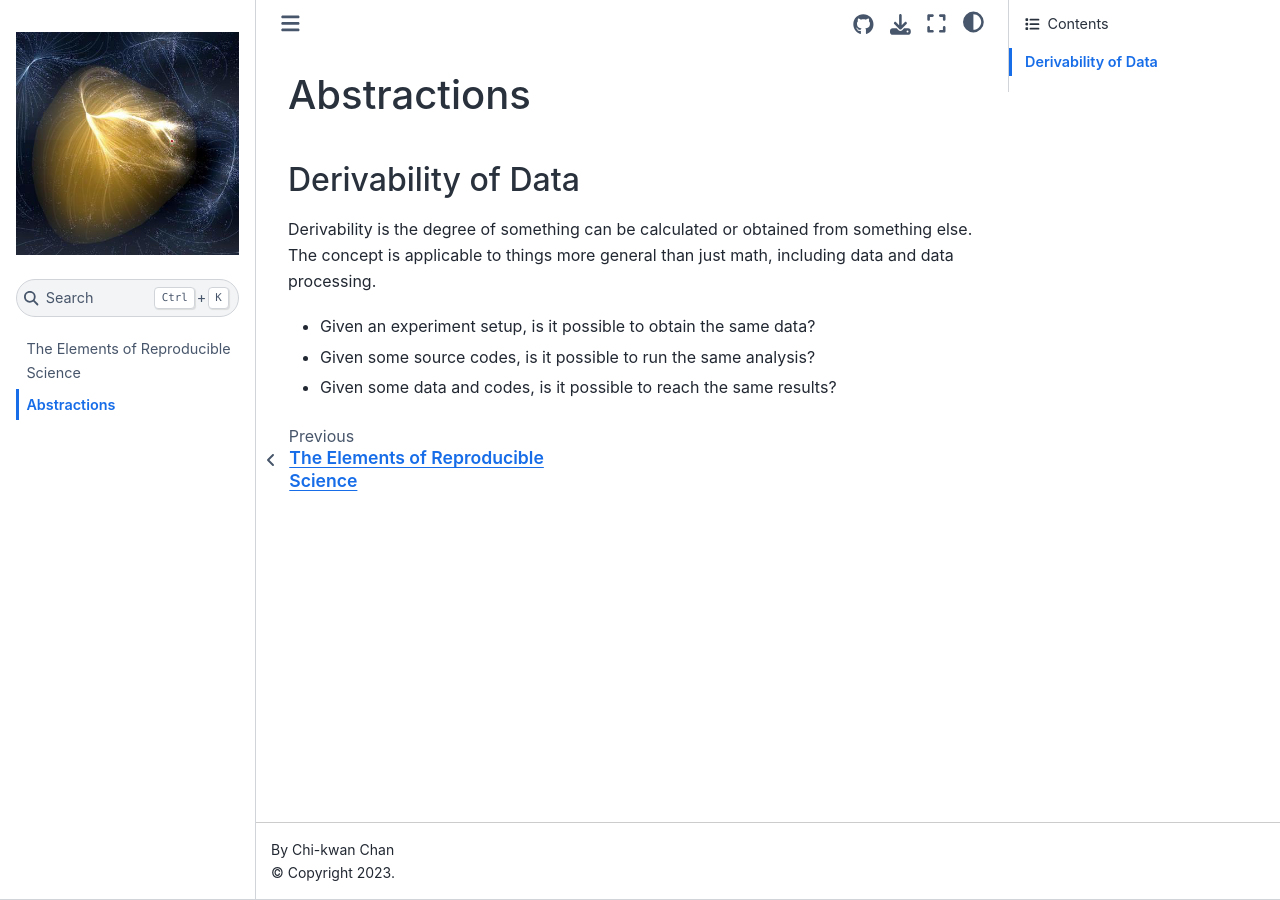
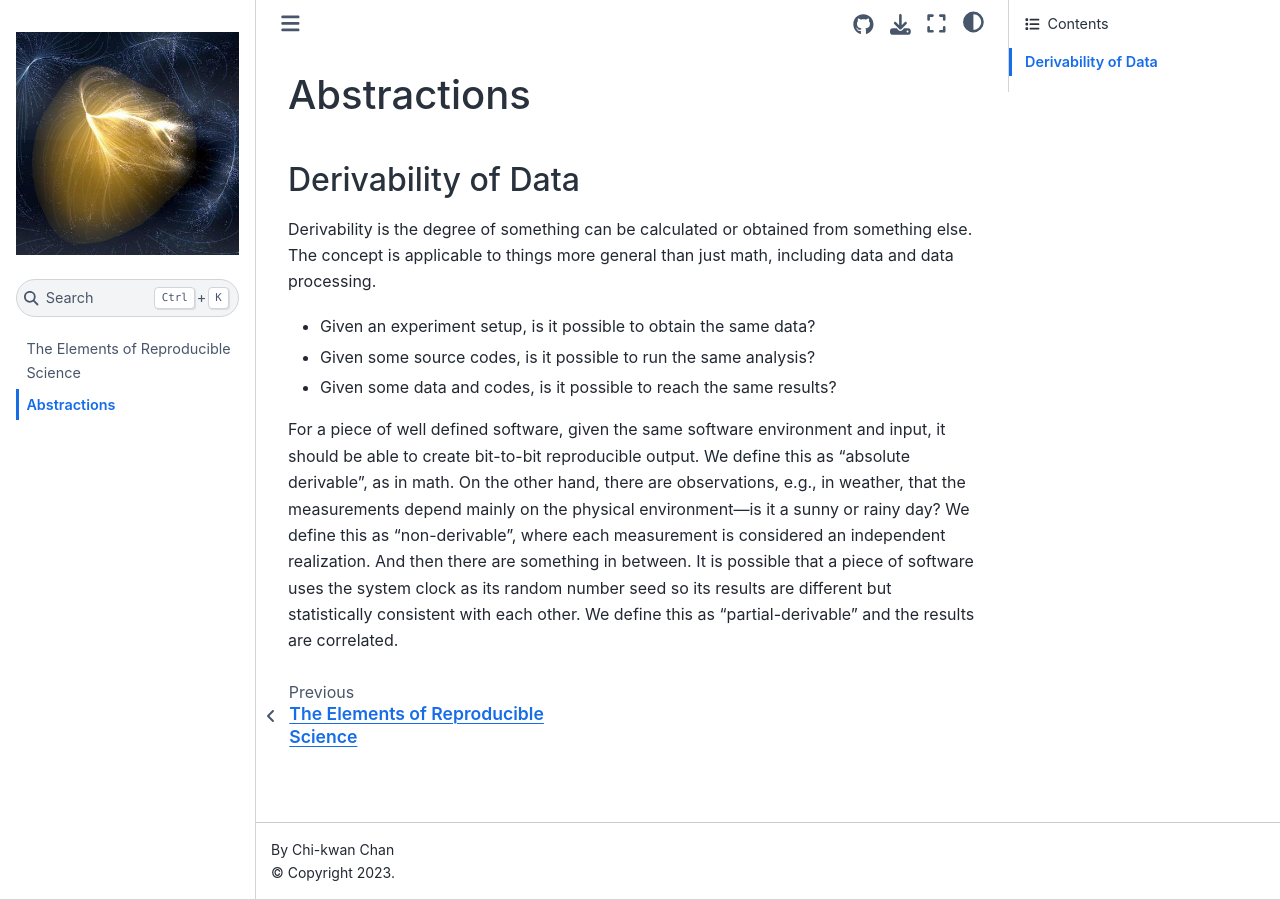
Before and after one commit to l6a/elements, a Jupyter Book: the page built from docs/abstractions.md, in a window 1280 px wide. Built offline with Jupyter Book 1.0.4 settings and Sphinx 7.4.7 and the Sphinx Book theme 1.1.4, drawn with Linux system fonts in a browser that asks for light colours.

Commit message:
Give examples on different level of derivability

```diff
--- a/docs/abstractions.md
+++ b/docs/abstractions.md
@@ -12,3 +12,18 @@ including data and data processing.
 * Given some source codes, is it possible to run the same analysis?
 
 * Given some data and codes, is it possible to reach the same results?
+
+For a piece of well defined software, given the same software
+environment and input, it should be able to create bit-to-bit
+reproducible output.
+We define this as "absolute derivable", as in math.
+On the other hand, there are observations, e.g., in weather, that the
+measurements depend mainly on the physical environment---is it a sunny
+or rainy day?
+We define this as "non-derivable", where each measurement is
+considered an independent realization.
+And then there are something in between.
+It is possible that a piece of software uses the system clock as its
+random number seed so its results are different but statistically
+consistent with each other.
+We define this as "partial-derivable" and the results are correlated.
```
